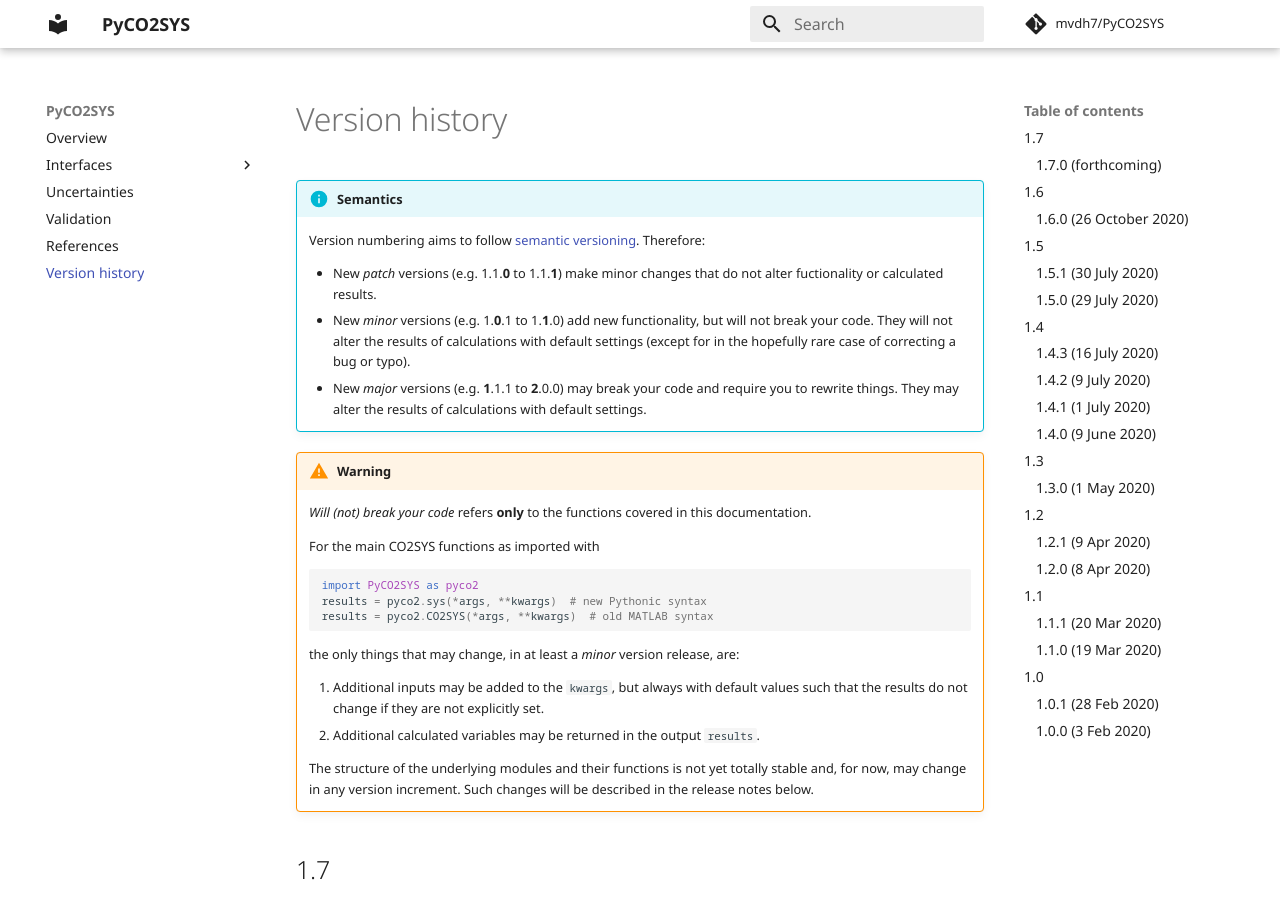
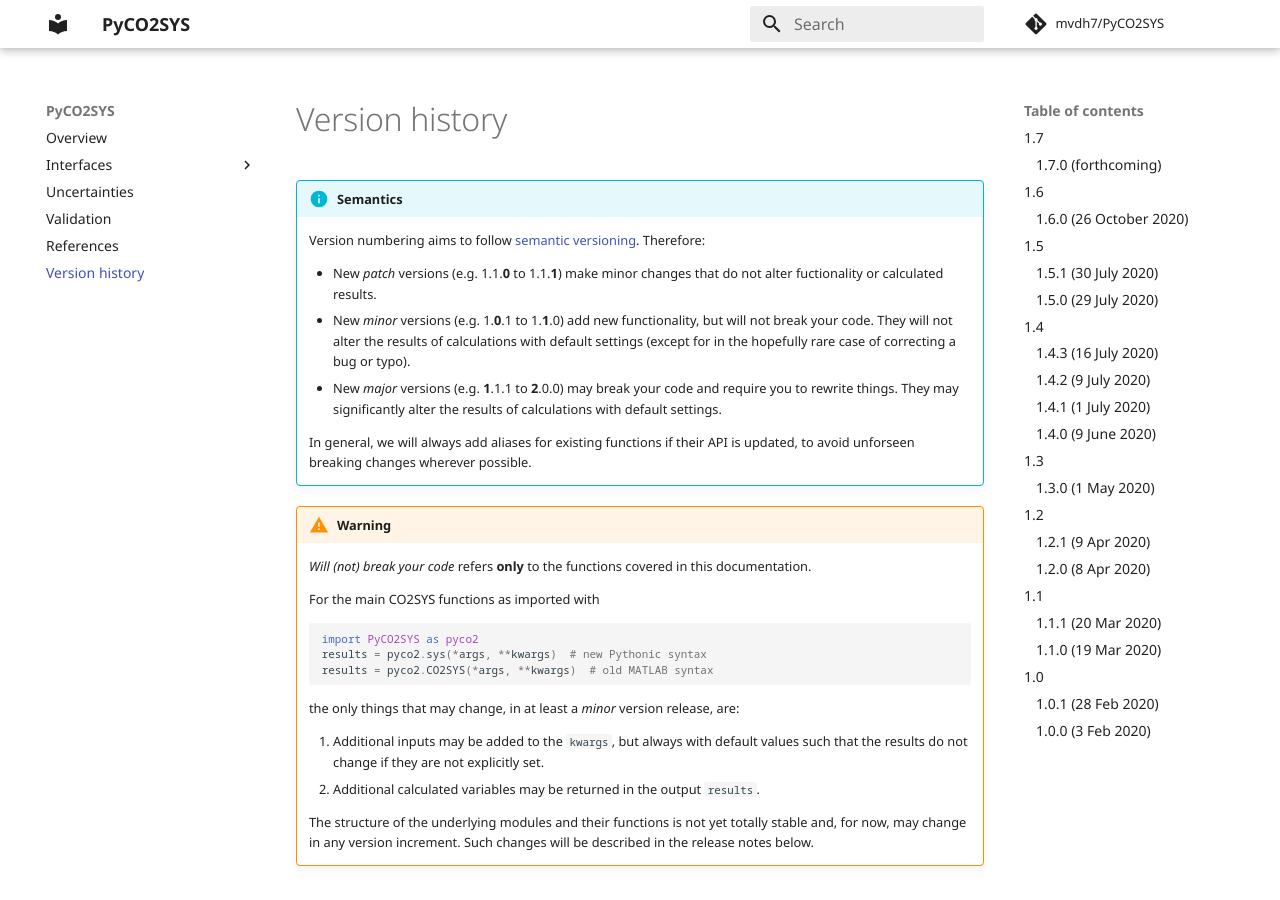
Before and after one commit to mvdh7/PyCO2SYS, an MkDocs documentation site: the page built from docs/versions.md, in a window 1280 px wide and 900 px high. Built offline with MkDocs 1.6.1 and Material for MkDocs 9.7.7, drawn with Linux system fonts in a browser that asks for light colours; formulas are drawn with MathJax 3; comment, search, counter and statistics services are not loaded.

Commit message:
Clarify versioning and back-compatibility

```diff
--- a/docs/versions.md
+++ b/docs/versions.md
@@ -5,7 +5,9 @@
 
       * New *patch* versions (e.g. 1.1.**0** to 1.1.**1**) make minor changes that do not alter fuctionality or calculated results.
       * New *minor* versions (e.g. 1.**0**.1 to 1.**1**.0) add new functionality, but will not break your code.  They will not alter the results of calculations with default settings (except for in the hopefully rare case of correcting a bug or typo).
-      * New *major* versions (e.g. **1**.1.1 to **2**.0.0) may break your code and require you to rewrite things.  They may alter the results of calculations with default settings.
+      * New *major* versions (e.g. **1**.1.1 to **2**.0.0) may break your code and require you to rewrite things.  They may significantly alter the results of calculations with default settings.
+
+    In general, we will always add aliases for existing functions if their API is updated, to avoid unforseen breaking changes wherever possible.
 
 !!! warning
     *Will (not) break your code* refers **only** to the functions covered in this documentation.
```
